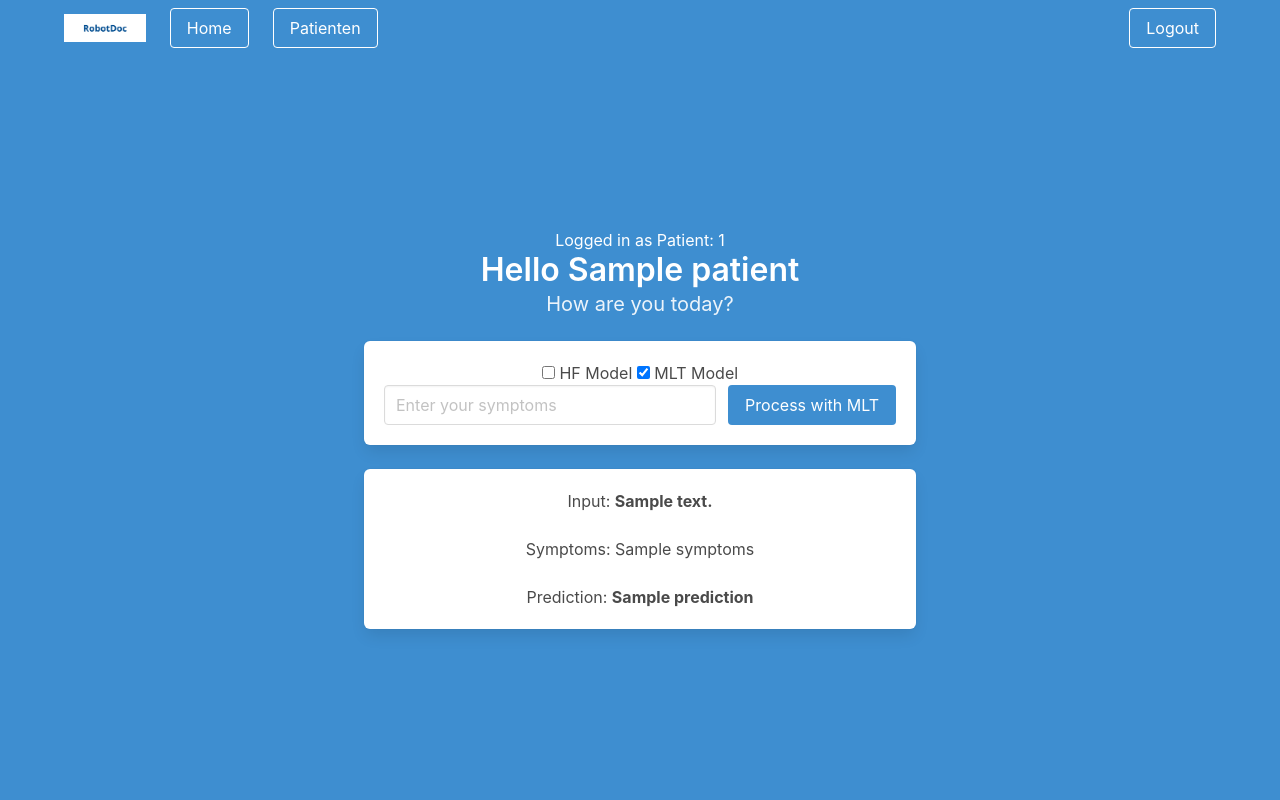
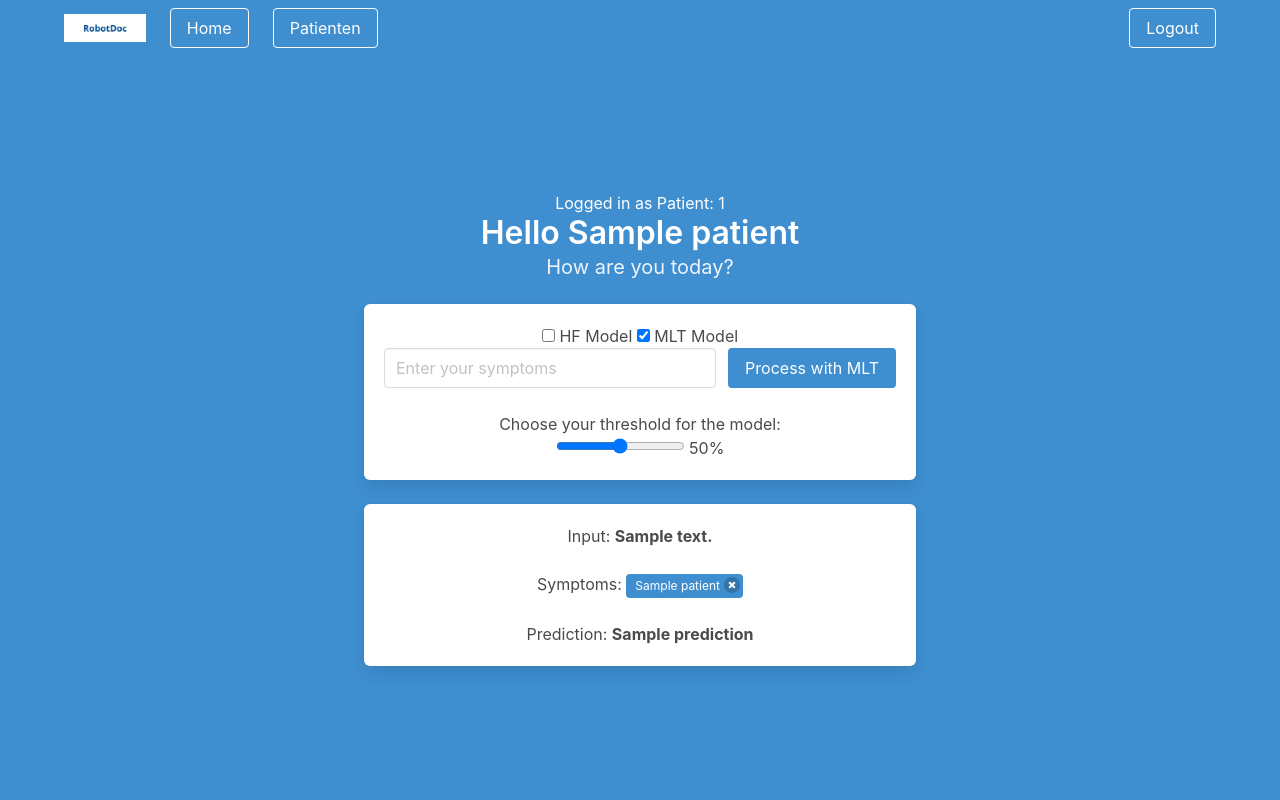
Before and after one commit to Programmierpraktikum-MVA/RobotDoc, a Flask app: template 03_application-team/templates/patientSpec.html in a window 1280 px wide. Run offline with Flask 3, Linux system fonts and the light colour scheme; the template is opened without the code that fills it: most values are stand-ins (such as "Sample title", 1, 10 or a date in 2020).

Commit message:
update minor ux

```diff
--- a/03_application-team/templates/patientSpec.html
+++ b/03_application-team/templates/patientSpec.html
@@ -73,10 +73,12 @@
                             MLT Model
                         </label>
 
-                        <form action="/assignTokens/{{patientData['id']}}/1" method="post" accept-charset="UTF-8" id="div1" style="display: none;">
+                        <form action="/assignTokens/{{patientData['id']}}/1" method="post" accept-charset="UTF-8"
+                            id="div1" style="display: none;">
                             <div class="field is-grouped">
                                 <p class="control is-expanded">
-                                    <input class="input" type="text" name="textToConvert" placeholder="Enter your symptoms">
+                                    <input class="input" type="text" name="textToConvert"
+                                        placeholder="Enter your symptoms">
                                 </p>
                                 <button type="submit" class="button is-info">
                                     Process with HF
@@ -84,21 +86,40 @@
                             </div>
                         </form>
 
-                        <form action="/assignTokens/{{patientData['id']}}/2" method="post" accept-charset="UTF-8" id="div2" style="display: none;">
+                        <form action="/assignTokens/{{patientData['id']}}/2" method="post" accept-charset="UTF-8"
+                            id="div2" style="display: none;">
                             <div class="field is-grouped">
                                 <p class="control is-expanded">
-                                    <input class="input" type="text" name="textToConvert" placeholder="Enter your symptoms">
+                                    <input class="input" type="text" name="textToConvert"
+                                        placeholder="Enter your symptoms">
                                 </p>
                                 <button type="submit" class="button is-info">
                                     Process with MLT
                                 </button>
                             </div>
                         </form>
+                        <br>
+                        <div>
+                            <p>Choose your threshold for the model:</p>
+                            <input type="range" min="1" max="100" value="50" class="slider" id="mySlider" />
+                            <span id="sliderValue">50%</span>
+                        </div>
                     </div>
                     <div class="box" id="output">
                         <p>Input: <b>{{initialText}}</b></p>
                         <br>
-                        <p>Symptoms: {{patientData["symptoms"]}}</p>
+                        <p>
+                            Symptoms:
+                            {% set counter = 0 %}
+                            {% for patient in patientData.symptoms %}
+                            <span class="tag is-info">{{ patient }}
+                                <a href="/patients/{{patientData['id']}}/symptoms/{{counter}}">
+                                    <button class="delete is-small"></button>
+                                </a>
+                            </span>
+                            {% set counter = counter + 1 %}
+                            {% endfor %}
+                        </p>
                         <br>
                         <p>Prediction: <b>{{prediction}}</b></p>
                     </div>
@@ -133,7 +154,7 @@
         }
 
         // initialize the checkboxes on page load
-        window.onload = function() {
+        window.onload = function () {
             var checkbox1 = document.getElementById("checkbox1");
             var checkbox2 = document.getElementById("checkbox2");
             var checkbox1State = localStorage.getItem("checkbox1State");
@@ -144,6 +165,16 @@
 
             toggleDiv(checkbox1, "div1"); // show the corresponding div
         };
+
+
+        // Slider for threshold
+        const slider = document.getElementById("mySlider");
+        const valueDisplay = document.getElementById("sliderValue");
+        slider.addEventListener("input", function () {
+            const sliderValue = slider.value;
+            valueDisplay.textContent = sliderValue + "%";
+        });
+
     </script>
 
 </body>
--- a/03_application-team/util/db_model.py
+++ b/03_application-team/util/db_model.py
@@ -15,7 +15,7 @@ class Accounts(db.Model):
 
 # postgreSQL DB config coming soon
 patientData = [
-    {"id": 1, "name": "John", "age": 35, "weight": 75.5, "sex": "", "symptoms": []},
+    {"id": 1, "name": "John", "age": 35, "weight": 75.5, "sex": "", "symptoms": ["Headache", "Fever", "Coughing"]},
     {"id": 2, "name": "Sarah", "age": 42, "weight": 68.2, "sex": "", "symptoms": []},
     {"id": 3, "name": "Tamer", "age": 22, "weight": 85.2, "sex": "", "symptoms": []},
     {"id": 4, "name": "Noah", "age": 23, "weight": 70.2, "sex": "", "symptoms": []},
```
Also changed, not shown: 03_application-team/modules/patients/patients.py (+10 -0 lines). Lines whose indentation alone changed are shown as unchanged.
